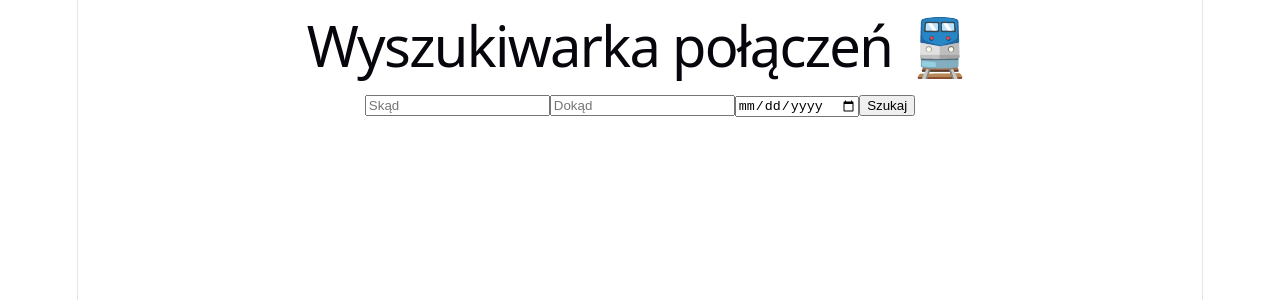
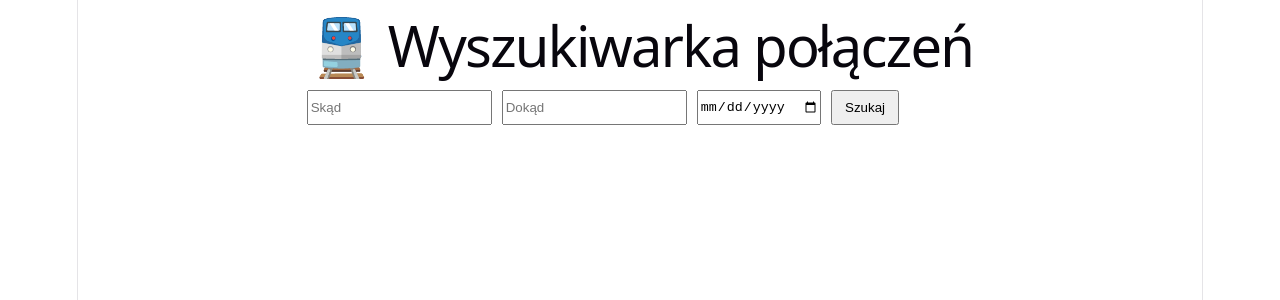
Before and after one commit to KubaGawronski/praktyki, a React (Vite) app in the folder frontend/: page / in a window 1280 px wide. Shown: the top 300 px of the page. Built offline with nearby package versions, Linux system fonts and the light colour scheme.

Commit message:
Improve UI layout and connection cards

```diff
--- a/frontend/src/App.tsx
+++ b/frontend/src/App.tsx
@@ -26,21 +26,35 @@ function App() {
   };
 
   return (
-      <div>
-        <h1>Wyszukiwarka połączeń 🚆</h1>
+      <div style={{ maxWidth: "800px", margin: "0 auto", fontFamily: "Arial" }}>
+        <h1 style={{ textAlign: "center" }}>🚆 Wyszukiwarka połączeń</h1>
 
-        <input placeholder="Skąd" onChange={e => setFrom(e.target.value)} />
-        <input placeholder="Dokąd" onChange={e => setTo(e.target.value)} />
-        <input type="date" onChange={e => setDate(e.target.value)} />
+        <div style={{ display: "flex", gap: "10px", marginBottom: "20px" }}>
+          <input placeholder="Skąd" onChange={e => setFrom(e.target.value)} />
+          <input placeholder="Dokąd" onChange={e => setTo(e.target.value)} />
+          <input type="date" onChange={e => setDate(e.target.value)} />
+          <button style={{ padding: "8px 12px", cursor: "pointer" }} onClick={handleSearch}>
+            Szukaj
+          </button>
+        </div>
 
-        <button onClick={handleSearch}>Szukaj</button>
         <div>
           {results.map((conn: Connection, index) => (
-              <div key={index} style={{ border: "1px solid gray", margin: "10px", padding: "10px" }}>
-                <p>{conn.from} → {conn.to}</p>
+              <div key={index} style={{
+                border: "1px solid #ddd",
+                borderRadius: "10px",
+                padding: "15px",
+                marginBottom: "10px",
+                boxShadow: "0 2px 5px rgba(0,0,0,0.1)"
+              }}>
+                <h3>{conn.from} → {conn.to}</h3>
+
                 <p>{conn.departureTime} - {conn.arrivalTime}</p>
-                <p>{conn.duration} min</p>
-                <p>{conn.price} zł</p>
+
+                <p>Czas: {conn.duration} min</p>
+
+                <p>Cena: {conn.price} zł</p>
+
                 <p>Przesiadki: {conn.changes}</p>
               </div>
           ))}
```
